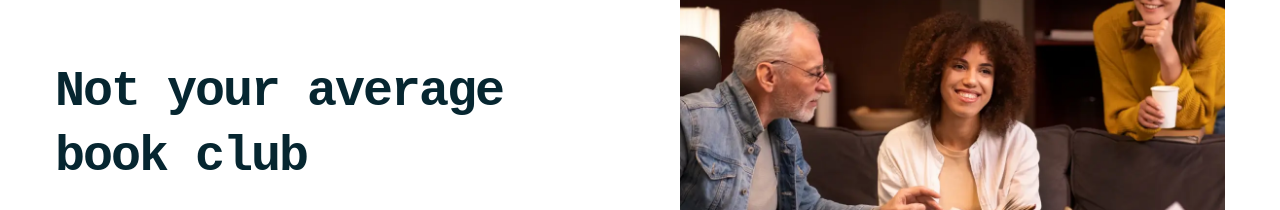
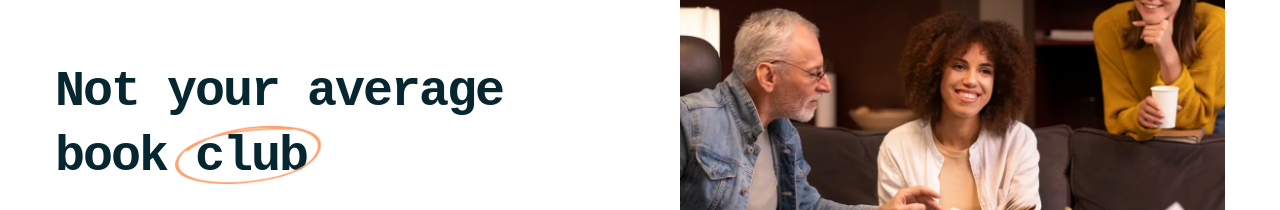
Before and after one commit to luqmanx1998/Tech-book-club-landing-page-Tailwind, a website: page index.html in a window 1280 px wide. Shown: the part 1640-1850 px from the top of the page. Drawn offline with Linux system fonts and the light colour scheme; a web font is replaced by a local one.

Commit message:
Fixed missing ring image

```diff
--- a/index.html
+++ b/index.html
@@ -84,8 +84,9 @@
 
         <div class="md:relative xl:grid xl:grid-cols-[repeat(2,_1fr)] xl:max-w-[1170px] xl:mx-auto xl:items-center xl:gap-20">
           <img class="hidden md:block md:absolute md:bottom-[5%] md:right-[5%] xl:right-[43%]" src="./starter-code/assets/images/logos-tech.svg" alt="Tech stack icon">
+
           <div>
-            <h2 class="tp-2 color-neutral-900 mt-16 md:mt-20 md:max-w-[534px]">Not your average book <span class="relative before:bg-[url(./starter-code/assets/images/pattern-circle.png) before:absolute before:top-0 before:left-[-8px] md:before:top-[-3px] md:before:left-[-20px] before:h-[105%] before:w-[125%] md:before:h-[110%] md:before:w-[130%] before:bg-contain before:bg-no-repeat before:z-30">club</span></h2>
+            <h2 class="tp-2 color-neutral-900 mt-16 md:mt-20 md:max-w-[534px]">Not your average book <span class="relative before:bg-[url(./starter-code/assets/images/pattern-circle.png)] before:absolute before:top-0 before:left-[-8px] md:before:top-[-3px] md:before:left-[-20px] before:h-[105%] before:w-[125%] md:before:h-[110%] md:before:w-[130%] before:bg-contain before:bg-no-repeat">club</span></h2>
 
             <p class="mt-6 tp-5-reg color-neutral-700 mb-10">Connect with a community that speaks your language - from <span class="font-semibold">Python</span> to <span class="font-semibold">TypeScript</span> and
               everything in between. Our discussions blend technical depth with practical applications.</p>
```
Also changed, not shown: output.css.
